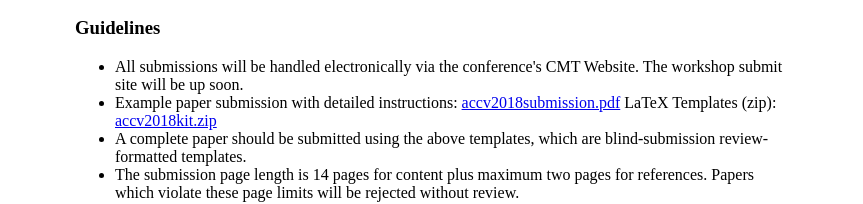
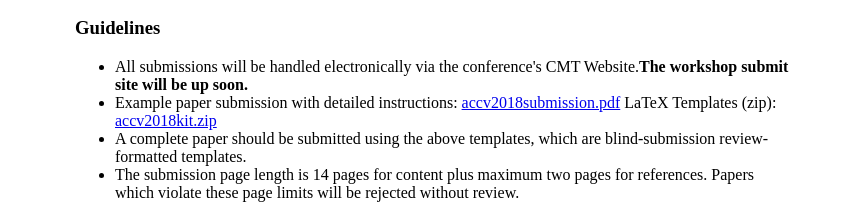
Before and after one commit to AIAesthetics/AIAesthetics.github.io, a plain HTML site: page submission.html in a window 1280 px wide. Shown: the part 326-530 px from the top of the page, without its empty margins (208-1071 px from the left). Drawn offline with Linux system fonts and the light colour scheme.

Commit message:
Update submission.html

```diff
--- a/submission.html
+++ b/submission.html
@@ -63,7 +63,7 @@ function MM_swapImage() { //v3.0
 					The workshop paper format should follow the guideline for paper submission in ACCV2018 (see <a href="http://accv2018.net/call-for-papers/#guidelines" target="_blank">http://accv2018.net/call-for-papers/#guidelines</a>)</p>
 					<h3 id="guidelines">Guidelines</h3>
 					<ul>
-					<li>All submissions will be handled electronically via the conference's CMT Website. The workshop submit site will be up soon.</li>
+					<li>All submissions will be handled electronically via the conference's CMT Website.<b>The workshop submit site will be up soon.</b></li>
 					<li>Example paper submission with detailed instructions: <a href="https://eccv2018.org/wp-content/uploads/2018/02/eccv2018submission.pdf" target="_blank" rel="noopener">accv2018submission.pdf</a> LaTeX Templates (zip): <a href="http://accv2018.net/wp-content/uploads/accv2018kit.zip" target="_blank" rel="noopener">accv2018kit.zip </a></li>
 					<li>A complete paper should be submitted using the above templates, which are blind-submission review-formatted templates.</li>
 					<li>The submission page length is 14 pages for content plus maximum two pages for references. Papers which violate these page limits will be rejected without review.</li>
```
